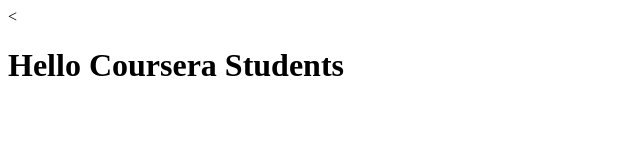
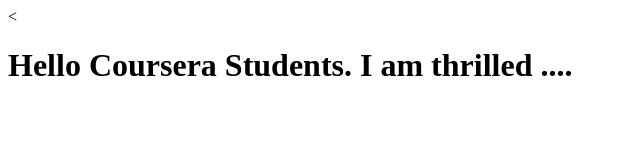
Before and after one commit to Alcosta1990/coursera-test, a plain HTML site: page index.html in a window 1280 px wide. Shown: the whole page, without its empty margins (0-640 px from the left). Drawn offline with Linux system fonts and the light colour scheme.

Commit message:
Next Version of Web File

```diff
--- a/index.html
+++ b/index.html
@@ -5,7 +5,7 @@
     <title>Hello Coursera</title>
   </head>
   <body>
-  <h1>Hello Coursera Students</h1>
+  <h1>Hello Coursera Students. I am thrilled ....</h1>
 
 
   <script id="__bs_script__">//<![CDATA[
```
